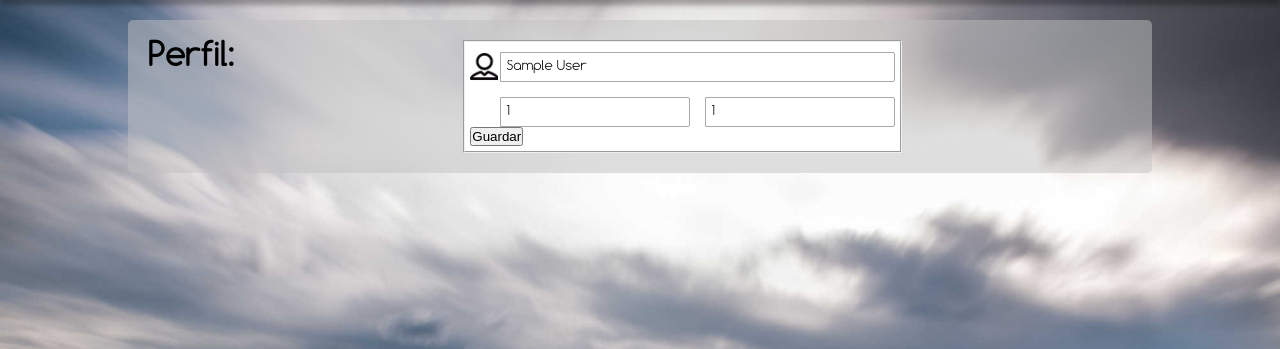
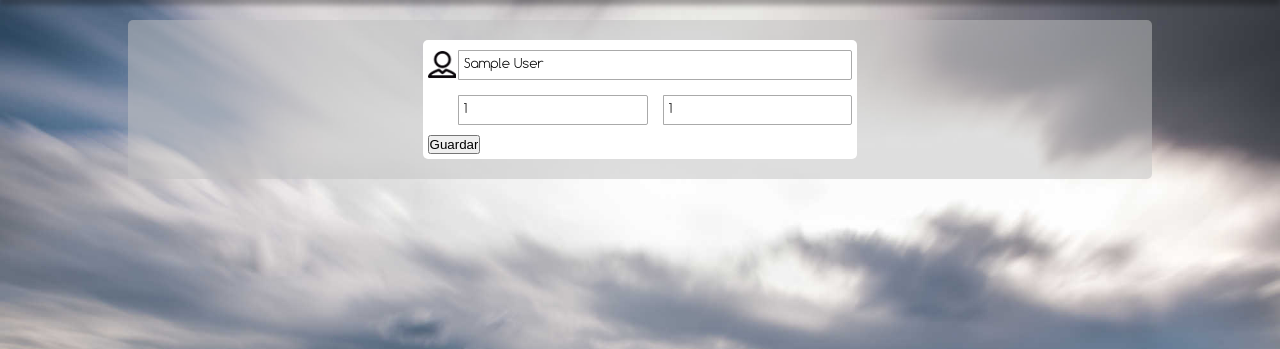
Before and after one commit to Dracex/CHS, a PHP site: page /configuracion.php in a window 1280 px wide. Shown: the part 50-399 px from the top of the page. Run offline with PHP 8.4, Linux system fonts and the light colour scheme; the visitor is signed in with stand-in values (Sample User, id 1); some web fonts are replaced.

Commit message:
Diseño configuración

```diff
--- a/configuracion.php
+++ b/configuracion.php
@@ -98,7 +98,6 @@
 			</header>
 			<main>
 				<?php if ($logged) {?>
-						<h1>Perfil:</h1>
 						<form action="#" method="POST" id="modificarPerfil">
 							<fieldset>
 								<div class="categoria">
--- a/style/css/configuracion.css
+++ b/style/css/configuracion.css
@@ -23,6 +23,8 @@ form {
 }
 
 fieldset{
+	border: none;
+	border-radius: 5px;
 	padding: 5px;
 	background-color: #FFF;
 }
@@ -48,3 +50,8 @@ input[type="mail"] {
 	padding-left: 0.3125rem;
 	height: 1.875rem;
 }
+
+input[type="submit"] {
+	margin: auto;
+	margin-top: 10px;
+}
```
